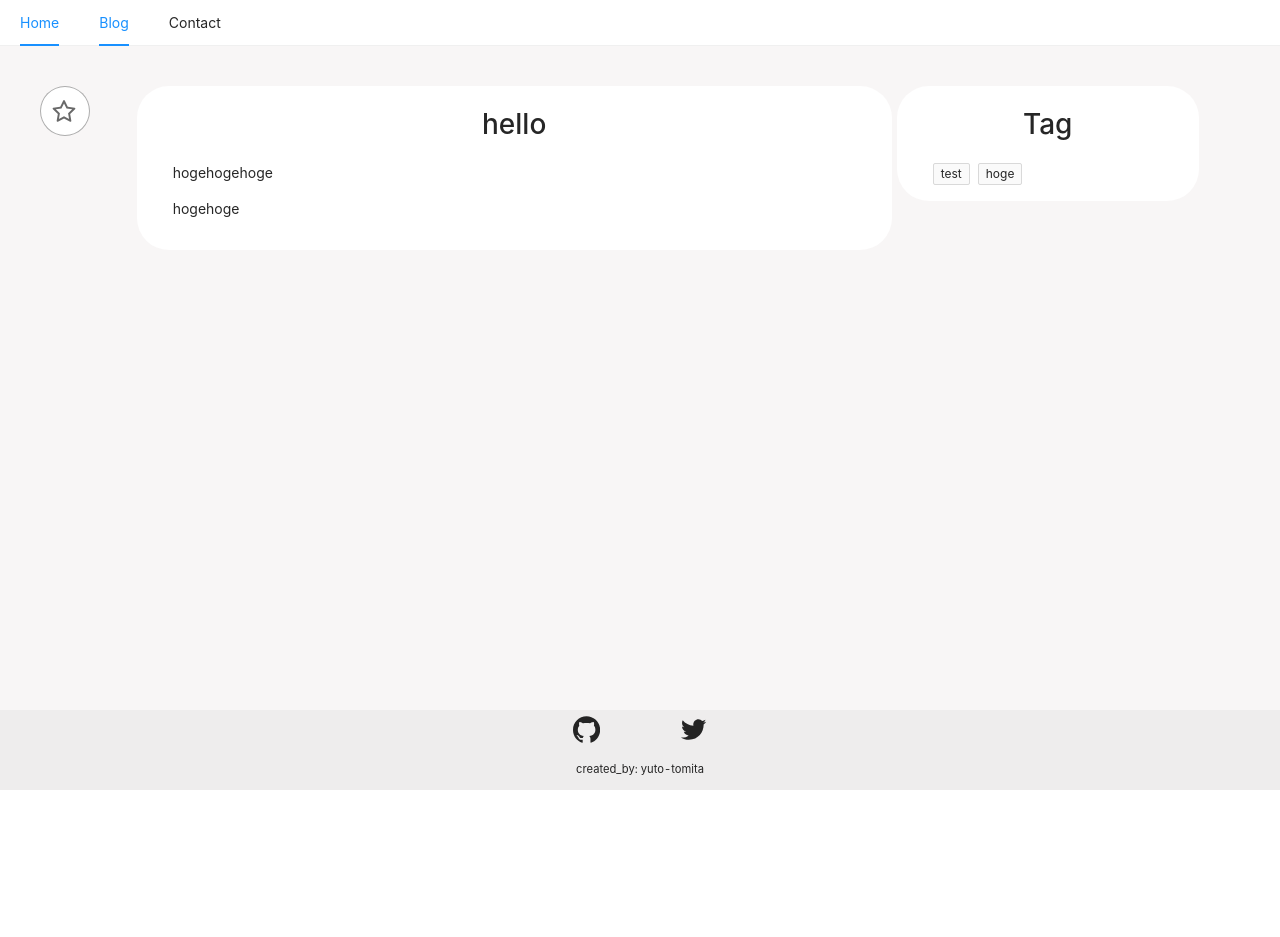
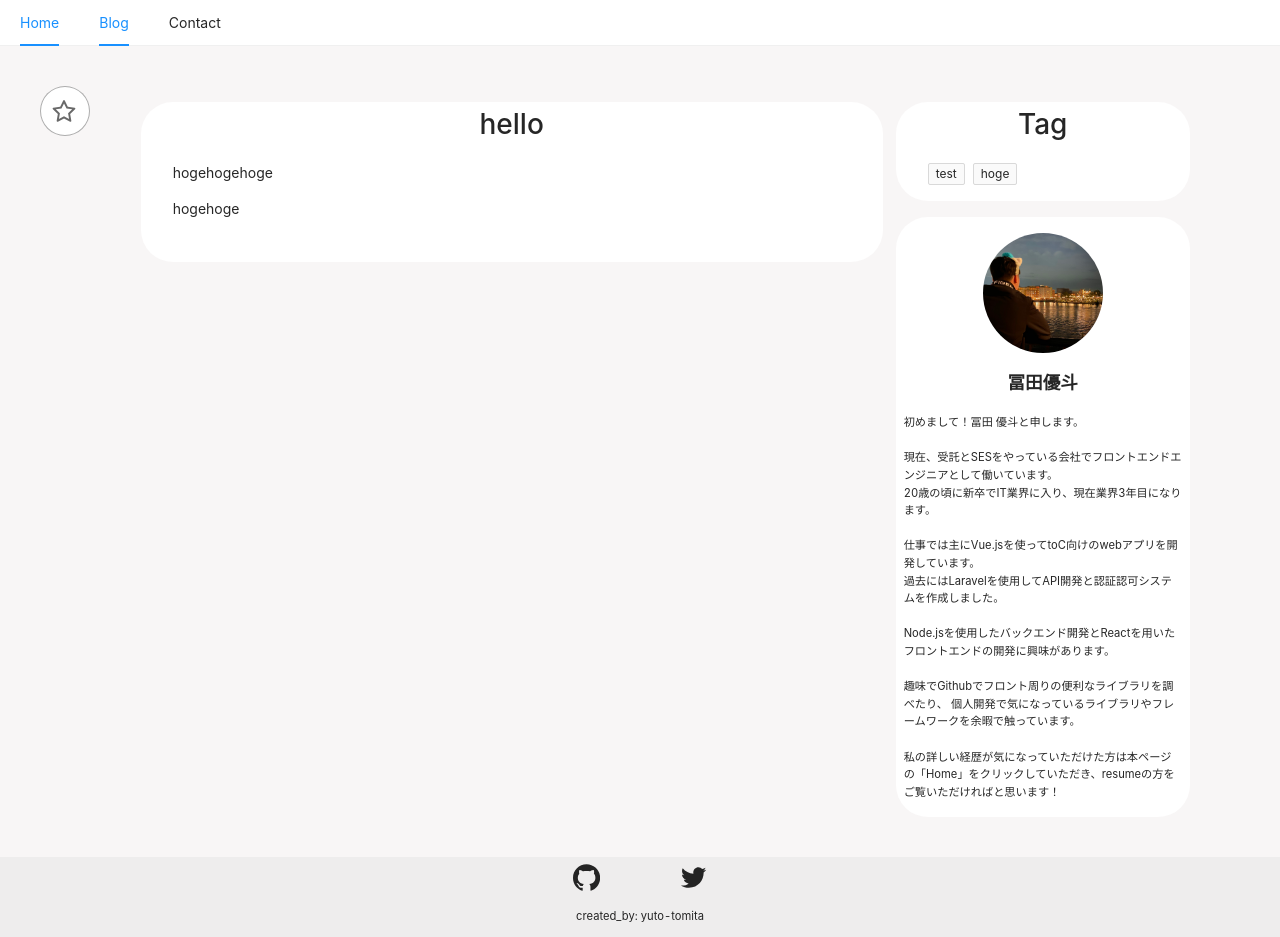
Before and after one commit to yuto-tomita/nextjs-personal-blog, a Next.js app: page /blog/hello in a window 1280 px wide. Before the commit the page ends 800 px from the top, so only its background shows below. Built offline with nearby package versions, Linux system fonts and the light colour scheme.

Commit message:
ブログデザイン完了

```diff
--- a/pages/blog/[slug].tsx
+++ b/pages/blog/[slug].tsx
@@ -13,6 +13,7 @@ import { useState } from 'react'
 import ReactMarkdown from 'react-markdown'
 import { Prism as SyntaxHighlighter } from 'react-syntax-highlighter';
 import { base16AteliersulphurpoolLight } from 'react-syntax-highlighter/dist/cjs/styles/prism'
+import Image from 'next/image'
 
 export async function getStaticPaths () {
 	const mdFileNames = getMdFileFromDir('teck-blog')
@@ -122,10 +123,8 @@ const Post = ({
 						</div>
 					</Col>
 
-					<Col
-						span={getSpanValue(width) === 24 ? 24 : 15}
-						className={style.contentArea}
-					>
+					<Col span={getSpanValue(width) === 24 ? 24 : 15}>
+						<div className={style.contentArea}>
 							<h1 className={style.title}>
 								{title}
 							</h1>
@@ -152,12 +151,11 @@ const Post = ({
 									}}
 								/>
 							</div>
+						</div>
 					</Col>
 
-					<Col
-						span={getSpanValue(width) === 24 ? 24 : 6}
-						className={style.tagContentArea}
-					>
+					<Col span={getSpanValue(width) === 24 ? 24 : 6}>
+						<div className={style.tagContentArea}>
 							<h1 className={style.title}>
 								Tag
 							</h1>
@@ -168,6 +166,40 @@ const Post = ({
 									})
 								}
 							</div>
+						</div>
+						<div className={style.profileContentArea}>
+							<div className={style.profileContainer}>
+								<div className={style.profileImage}>
+									<Image
+										src="/MyProfileImage.jpeg"
+										alt="my profile image"
+										layout="fill"
+										objectFit="cover"
+									/>
+								</div>
+
+								<p className={style.profileName}>
+									冨田優斗
+								</p>
+
+								<p className={style.profileText}>
+									初めまして！冨田 優斗と申します。<br />
+									<br />
+									現在、受託とSESをやっている会社でフロントエンドエンジニアとして働いています。<br />
+									20歳の頃に新卒でIT業界に入り、現在業界3年目になります。<br />
+									<br />
+									仕事では主にVue.jsを使ってtoC向けのwebアプリを開発しています。<br />
+									過去にはLaravelを使用してAPI開発と認証認可システムを作成しました。<br />
+									<br />
+									Node.jsを使用したバックエンド開発とReactを用いたフロントエンドの開発に興味があります。<br />
+									<br />
+									趣味でGithubでフロント周りの便利なライブラリを調べたり、
+									個人開発で気になっているライブラリやフレームワークを余暇で触っています。<br />
+									<br />
+									私の詳しい経歴が気になっていただけた方は本ページの「Home」をクリックしていただき、resumeの方をご覧いただければと思います！
+								</p>
+							</div>
+						</div>
 					</Col>
 				</Row>
 			</Container>
--- a/styles/Article.module.css
+++ b/styles/Article.module.css
@@ -46,3 +46,37 @@
 	color: rgb(245, 241, 8);
 	cursor: pointer;
 }
+
+.profileContentArea {
+	background: #fff;
+	border-radius: 2rem;
+	padding-bottom: 1rem;
+	margin-top: 1rem;
+	padding-top: 1rem;
+}
+
+.profileContainer {
+	/* display: flex; */
+}
+
+.profileImage {
+	border-radius: 50%;
+	overflow: hidden;
+	width: 15vh;
+	height: 15vh;
+	position: relative;
+	margin-left: 1rem;
+	margin: 0 auto;
+}
+
+.profileName {
+	font-weight: bold;
+	margin-top: 1rem;
+	font-size: 1.1rem;
+	text-align: center;
+}
+
+.profileText {
+	font-size: 0.7rem;
+	margin: 0 0.5rem;
+}
```
Lines whose indentation alone changed are shown as unchanged.
